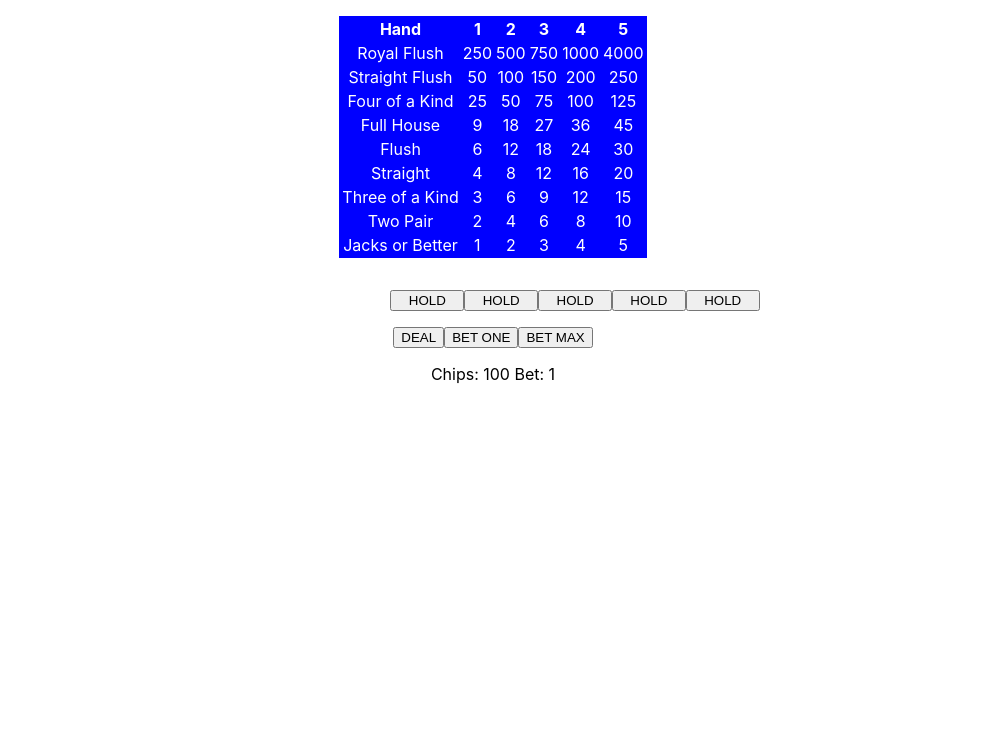
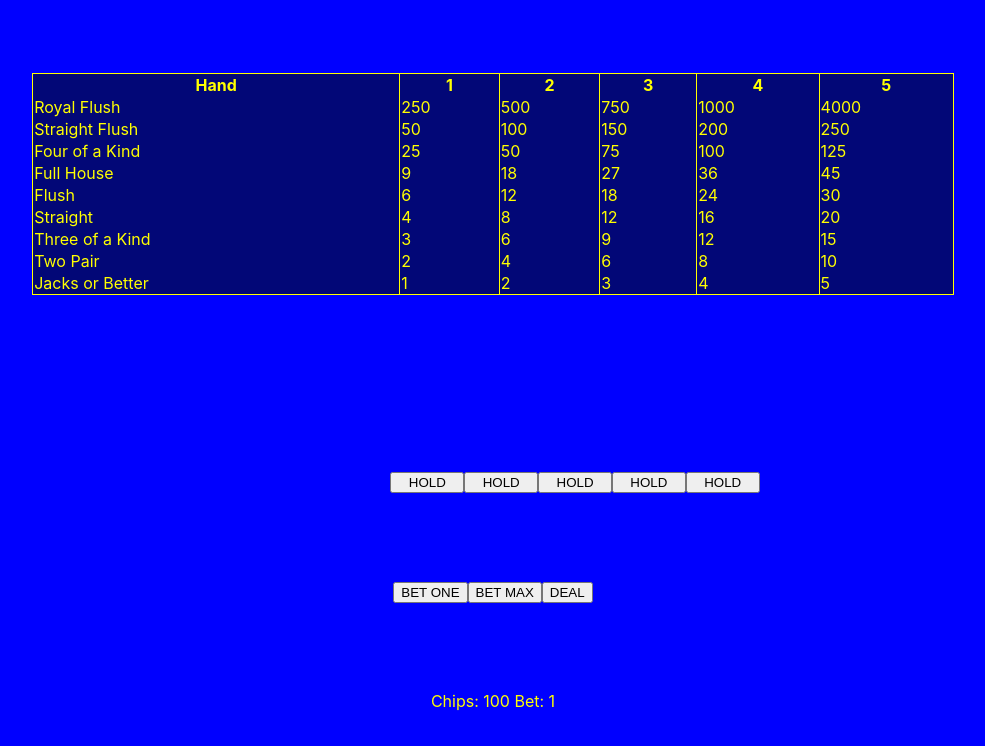
Before and after one commit to Milo-Piazza/akqj10, a React (Create React App) app: page / in a window 1280 px wide. Shown: the top 746 px of the page, without its empty margins (147-1132 px from the left). Built offline with nearby package versions, Linux system fonts and the light colour scheme.

Commit message:
Pokergame css formatting, small bugfixes

```diff
--- a/src/App.css
+++ b/src/App.css
@@ -1,38 +1,3 @@
 .App {
-  text-align: center;
+  height: 100%;
 }
-
-.App-logo {
-  height: 40vmin;
-  pointer-events: none;
-}
-
-@media (prefers-reduced-motion: no-preference) {
-  .App-logo {
-    animation: App-logo-spin infinite 20s linear;
-  }
-}
-
-.App-header {
-  background-color: #282c34;
-  min-height: 100vh;
-  display: flex;
-  flex-direction: column;
-  align-items: center;
-  justify-content: center;
-  font-size: calc(10px + 2vmin);
-  color: white;
-}
-
-.App-link {
-  color: #61dafb;
-}
-
-@keyframes App-logo-spin {
-  from {
-    transform: rotate(0deg);
-  }
-  to {
-    transform: rotate(360deg);
-  }
-}
--- a/src/App.js
+++ b/src/App.js
@@ -1,7 +1,5 @@
 import React from 'react';
-import logo from './logo.svg';
 import './App.css';
-import Paytable from './model/Paytable';
 import PokerGame from './components/PokerGame';
 
 function App() {
--- a/src/components/PokerGame.js
+++ b/src/components/PokerGame.js
@@ -74,8 +74,8 @@ class PokerGame extends Component {
             this.setState({
                 bet: 5
             })
+            this.handleDeal();
         }
-        this.handleDeal();
     }
 
     updateHand(newCards) {
@@ -119,11 +119,11 @@ class PokerGame extends Component {
                 ))}
             </div>
             <div className="buttons gameItem">
-                <button onClick={() => (this.state.gameState === "DEAL" ? this.handleDeal() : this.handleDraw())}>{this.state.gameState}</button>
                 <button onClick={this.handleBetOne}>BET ONE</button>
                 <button onClick={this.handleBetMax}>BET MAX</button>
+                <button onClick={() => (this.state.gameState === "DEAL" ? this.handleDeal() : this.handleDraw())}>{this.state.gameState}</button>
             </div>
-            <p>Chips: {this.state.chips} Bet: {this.state.bet}</p>
+            <p className="chipCounter">Chips: {this.state.chips} Bet: {this.state.bet}</p>
         </div>;
     }
 }
--- a/src/index.css
+++ b/src/index.css
@@ -11,3 +11,7 @@ code {
   font-family: source-code-pro, Menlo, Monaco, Consolas, 'Courier New',
     monospace;
 }
+
+#root {
+  height: 100vh;
+}
--- a/src/styles/paytables.css
+++ b/src/styles/paytables.css
@@ -1,9 +1,17 @@
 .paytable {
-    background-color: blue;
-    color: white;
+    background-color: #020777;
+    color: yellow;
+    border: 1px solid;
+    border-color: yellow;
+    width: 72%;
+    border-collapse: collapse;
+}
+
+td, th {
+    border-right: 1px solid;
 }
 
 .winning-hand {
     background-color: green;
-    color: yellow;
+    color: white;
 }
--- a/src/styles/pokergame.css
+++ b/src/styles/pokergame.css
@@ -22,11 +22,17 @@
     padding-right: 8%;
 }
 
+.chipCounter {
+    color: yellow;
+}
+
 .pokerGame {
-    padding: 16px;
+    height: 100%;
     display: flex;
     flex-direction: column;
     align-items: center;
+    justify-content: space-evenly;
+    background-color: blue;
 }
 
 .gameItem {
```
